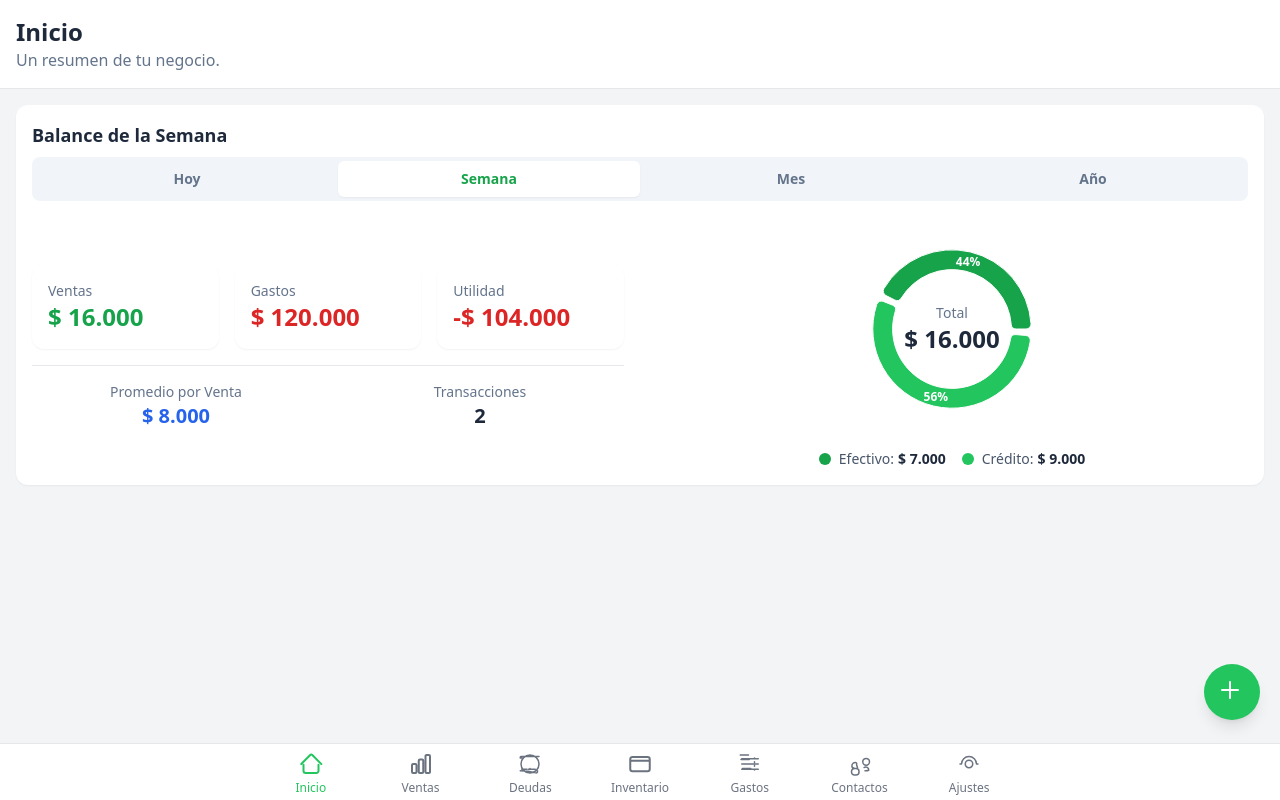
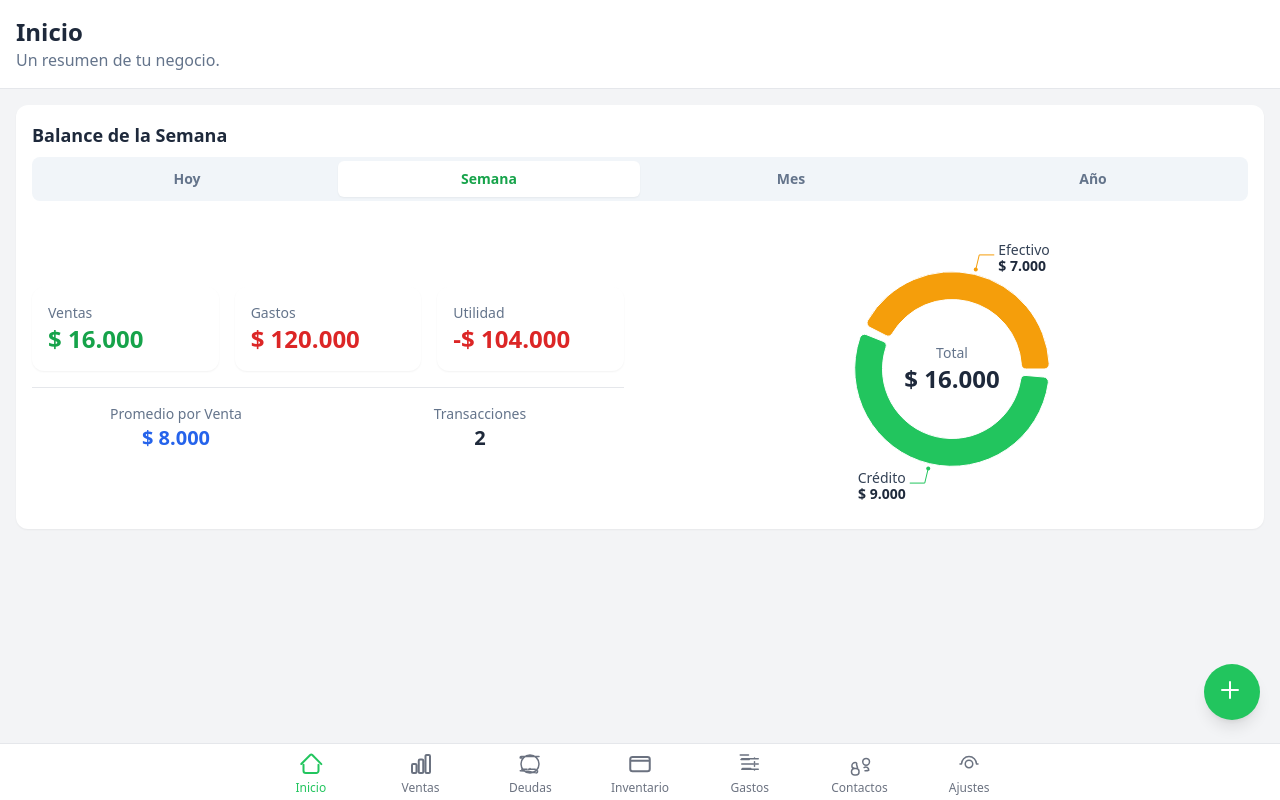
Before and after one commit to goiteAI/Clon-Treinta, a React (Vite) app: page / in a window 1280 px wide. Built offline with nearby package versions, Linux system fonts and the light colour scheme.

Commit message:
feat(dashboard): Improve payment method pie chart rendering
Refactor the pie chart to use specific colors for payment methods (cash, credit, transfer) and a fallback color. Also, update the label rendering to prevent clutter from small slices and use connector lines for better readability.

```diff
--- a/screens/DashboardScreen.tsx
+++ b/screens/DashboardScreen.tsx
@@ -90,23 +90,45 @@ const DashboardScreen: React.FC = () => {
     };
   }, [transactions, expenses, timePeriod]);
 
-  const PIE_COLORS = ['#16a34a', '#22c55e', '#4ade80', '#86efac'];
+  const PAYMENT_METHOD_COLORS: { [key: string]: string } = {
+    'Efectivo': '#f59e0b',    // amber-500
+    'Crédito': '#22c55e',     // green-500
+    'Transferencia': '#3b82f6', // blue-500
+  };
+  const FALLBACK_COLOR = '#6b7280'; // gray-500
 
   const pieData = useMemo(() => {
     return Object.entries(balanceData.salesByPaymentMethod).map(([name, value]) => ({ name, value }));
   }, [balanceData.salesByPaymentMethod]);
 
-  const RADIAN = Math.PI / 180;
-  const renderCustomizedLabel = ({ cx, cy, midAngle, innerRadius, outerRadius, percent }: any) => {
-    if (percent < 0.05) return null; // Don't render label for small slices
-    const radius = innerRadius + (outerRadius - innerRadius) * 0.5;
-    const x = cx + radius * Math.cos(-midAngle * RADIAN);
-    const y = cy + radius * Math.sin(-midAngle * RADIAN);
+  const renderCustomizedLabelWithLines = (props: any) => {
+    const { cx, cy, midAngle, outerRadius, fill, payload, value, percent } = props;
+
+    // Don't render label if the slice is too small to avoid clutter
+    if (percent < 0.05) return null;
+
+    const RADIAN = Math.PI / 180;
+    const sin = Math.sin(-RADIAN * midAngle);
+    const cos = Math.cos(-RADIAN * midAngle);
+    const sx = cx + (outerRadius + 5) * cos;
+    const sy = cy + (outerRadius + 5) * sin;
+    const mx = cx + (outerRadius + 20) * cos;
+    const my = cy + (outerRadius + 20) * sin;
+    const ex = mx + (cos >= 0 ? 1 : -1) * 15;
+    const ey = my;
+    const textAnchor = cos >= 0 ? 'start' : 'end';
 
     return (
-        <text x={x} y={y} fill="white" textAnchor="middle" dominantBaseline="central" className="text-xs font-bold">
-            {`${(percent * 100).toFixed(0)}%`}
+      <g>
+        <path d={`M${sx},${sy}L${mx},${my}L${ex},${ey}`} stroke={fill} fill="none" />
+        <circle cx={sx} cy={sy} r={2} fill={fill} stroke="none" />
+        <text x={ex + (cos >= 0 ? 1 : -1) * 4} y={ey} textAnchor={textAnchor} fill="currentColor" className="text-sm text-slate-700 dark:text-slate-300">
+          {payload.name}
         </text>
+        <text x={ex + (cos >= 0 ? 1 : -1) * 4} y={ey} dy={16} textAnchor={textAnchor} fill="currentColor" className="font-semibold text-sm text-slate-800 dark:text-slate-100">
+          {formatCurrency(value)}
+        </text>
+      </g>
     );
   };
 
@@ -150,7 +172,7 @@ const DashboardScreen: React.FC = () => {
                 {/* Right Side: Chart */}
                 {pieData.length > 0 ? (
                     <div className="flex flex-col items-center justify-center w-full h-auto">
-                        <div className="relative w-full max-w-[250px] h-52">
+                        <div className="relative w-full max-w-[350px] h-72">
                              <ResponsiveContainer width="100%" height="100%">
                                 <PieChart>
                                     <Pie
@@ -159,16 +181,16 @@ const DashboardScreen: React.FC = () => {
                                         nameKey="name"
                                         cx="50%"
                                         cy="50%"
-                                        innerRadius="60%"
-                                        outerRadius="80%"
+                                        innerRadius="50%"
+                                        outerRadius="70%"
                                         fill="#8884d8"
                                         paddingAngle={5}
                                         cornerRadius={5}
                                         labelLine={false}
-                                        label={renderCustomizedLabel}
+                                        label={renderCustomizedLabelWithLines}
                                     >
                                         {pieData.map((entry, index) => (
-                                            <Cell key={`cell-${index}`} fill={PIE_COLORS[index % PIE_COLORS.length]} className="focus:outline-none" />
+                                            <Cell key={`cell-${index}`} fill={PAYMENT_METHOD_COLORS[entry.name] || FALLBACK_COLOR} className="focus:outline-none" />
                                         ))}
                                     </Pie>
                                 </PieChart>
@@ -177,18 +199,6 @@ const DashboardScreen: React.FC = () => {
                                 <p className="text-sm text-slate-500 dark:text-slate-400">Total</p>
                                 <p className="text-2xl font-bold text-slate-800 dark:text-slate-100">{formatCurrency(balanceData.totalSales)}</p>
                             </div>
-                        </div>
-                        <div className="mt-4 flex flex-wrap justify-center gap-x-4 gap-y-2">
-                            {pieData.map((entry, index) => (
-                                <div key={`legend-${index}`} className="flex items-center text-sm">
-                                    <span
-                                        className="w-3 h-3 rounded-full mr-2"
-                                        style={{ backgroundColor: PIE_COLORS[index % PIE_COLORS.length] }}
-                                    ></span>
-                                    <span className="text-slate-600 dark:text-slate-400">{entry.name}:</span>
-                                    <span className="font-semibold ml-1 text-slate-800 dark:text-slate-200">{formatCurrency(entry.value)}</span>
-                                </div>
-                            ))}
                         </div>
                     </div>
                 ) : (
```
